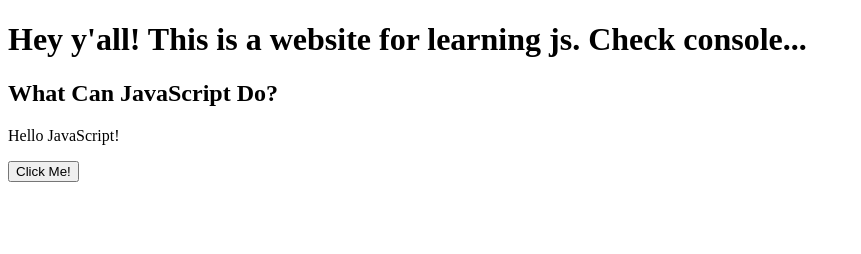
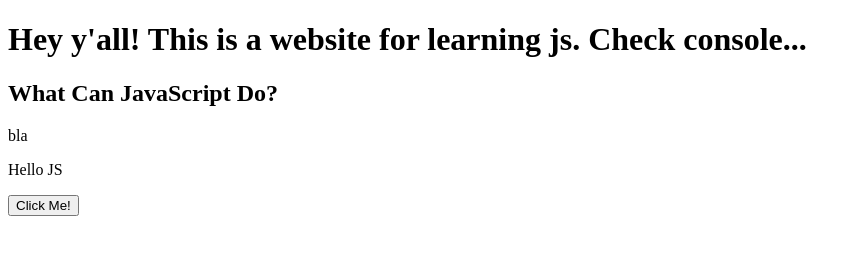
Before and after one commit to Oytizzo/resources_html_css_js, a plain HTML site: page js-basics/index.html in a window 1280 px wide. Both pictures are taken after a click on the button "Click Me!". Shown: the whole page, without its empty margins (0-861 px from the left). Drawn offline with Linux system fonts and the light colour scheme.

Commit message:
Seperate js file worked

```diff
--- a/js-basics/index.html
+++ b/js-basics/index.html
@@ -9,10 +9,11 @@
 <body>
     <h1>Hey y'all! This is a website for learning js. Check console...</h1>
     <h2>What Can JavaScript Do?</h2>
+    <p>bla</p>
 
     <p id="demo">JavaScript can change HTML content.</p>
 
-    <button type="button" onclick='document.getElementById("demo").innerHTML = "Hello JavaScript!"'>Click Me!</button>
+    <button type="button" onclick='changeText()'>Click Me!</button>
     <script src="index.js"></script>
 </body>
 </html>
--- a/js-basics/index.js
+++ b/js-basics/index.js
@@ -3,3 +3,6 @@ console.log("bla bla bla")
 // alert("You've got hacked! ha ha ha")
 // alert("hey")
 // document.getElementById("demo").innerHTML = "Hello JavaScript!"
+function changeText(){
+    document.getElementById("demo").innerHTML = "Hello JS";
+}
```
